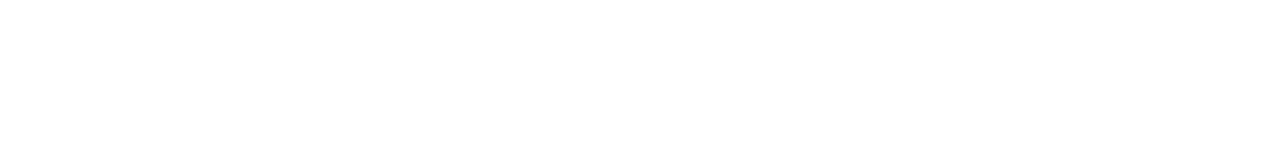
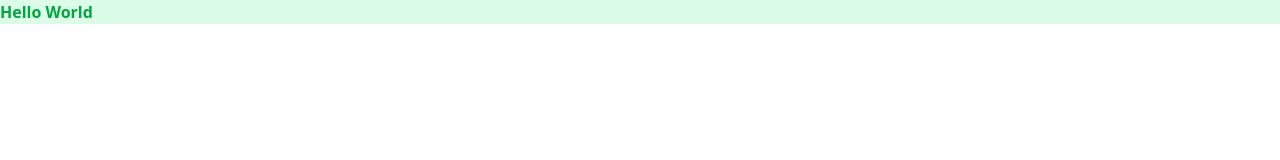
Before and after one commit to Kody-Murakami/Atividade-Tailwind, a website: page src/aula01.html in a window 1280 px wide. Drawn offline with Linux system fonts and the light colour scheme.

Commit message:
correção_aula01

```diff
--- a/src/aula01.html
+++ b/src/aula01.html
@@ -7,6 +7,6 @@
     <link href="./output.css" rel="stylesheet">
 </head>
 <body>
-
+    <h1 class="text-green-600 font-bold bg-green-100">Hello World</h1>
 </body>
 </html>
```
Also changed, not shown: src/output.css.
